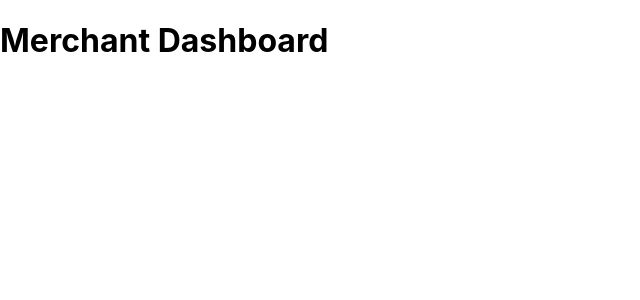
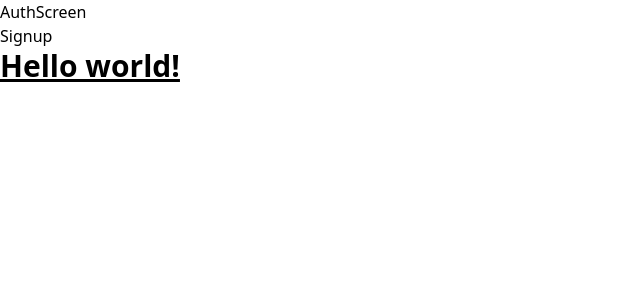
Before and after one commit to PayPetal/merchant-dashboard, a React (Create React App) app: page / in a window 1280 px wide. Shown: the top 300 px of the page, without its empty margins (0-640 px from the left). Built offline with nearby package versions, Linux system fonts and the light colour scheme.

Commit message:
from the signup branch

```diff
--- a/package.json
+++ b/package.json
@@ -34,5 +34,8 @@
       "last 1 firefox version",
       "last 1 safari version"
     ]
+  },
+  "devDependencies": {
+    "tailwindcss": "^3.4.12"
   }
 }
--- a/src/App.js
+++ b/src/App.js
@@ -1,8 +1,12 @@
+import AuthScreen from "./Component /Auth/AuthScreen.jsx";
 
 function App() {
   return (
     <div className="App">
-       <h1>Merchant Dashboard</h1>
+      <AuthScreen />
+      <h1 className="text-3xl font-bold underline">
+      Hello world!
+    </h1>
     </div>
   );
 }
--- /dev/null
+++ b/src/Component /Auth/AuthScreen.jsx
@@ -0,0 +1,12 @@
+import Login from "./Login.jsx"
+import Signup from "./SignUp.jsx"
+
+export default function AuthScreen() {
+  return (
+    <div>
+    <h3>AuthScreen</h3>
+    <Signup />
+    </div>
+
+  )
+}
--- /dev/null
+++ b/src/Component /Auth/Login.jsx
@@ -0,0 +1,7 @@
+import React from 'react'
+
+export default function Login() {
+  return (
+    <div>Login</div>
+  )
+}
--- /dev/null
+++ b/src/Component /Auth/SignUp.jsx
@@ -0,0 +1,7 @@
+import React from 'react'
+
+export default function Signup() {
+  return (
+    <div>Signup</div>
+  )
+}
--- a/src/index.css
+++ b/src/index.css
@@ -1,13 +1,3 @@
-body {
-  margin: 0;
-  font-family: -apple-system, BlinkMacSystemFont, 'Segoe UI', 'Roboto', 'Oxygen',
-    'Ubuntu', 'Cantarell', 'Fira Sans', 'Droid Sans', 'Helvetica Neue',
-    sans-serif;
-  -webkit-font-smoothing: antialiased;
-  -moz-osx-font-smoothing: grayscale;
-}
-
-code {
-  font-family: source-code-pro, Menlo, Monaco, Consolas, 'Courier New',
-    monospace;
-}
+@tailwind base;
+@tailwind components;
+@tailwind utilities;
--- /dev/null
+++ b/tailwind.config.js
@@ -0,0 +1,10 @@
+/** @type {import('tailwindcss').Config} */
+module.exports = {
+  content: [
+    "./src/**/*.{js,ts,jsx,tsx}",
+  ],
+  theme: {
+    extend: {},
+  },
+  plugins: [],
+}
```
Also changed, not shown: 1 other file (tests, documents, lock files or other folders).
